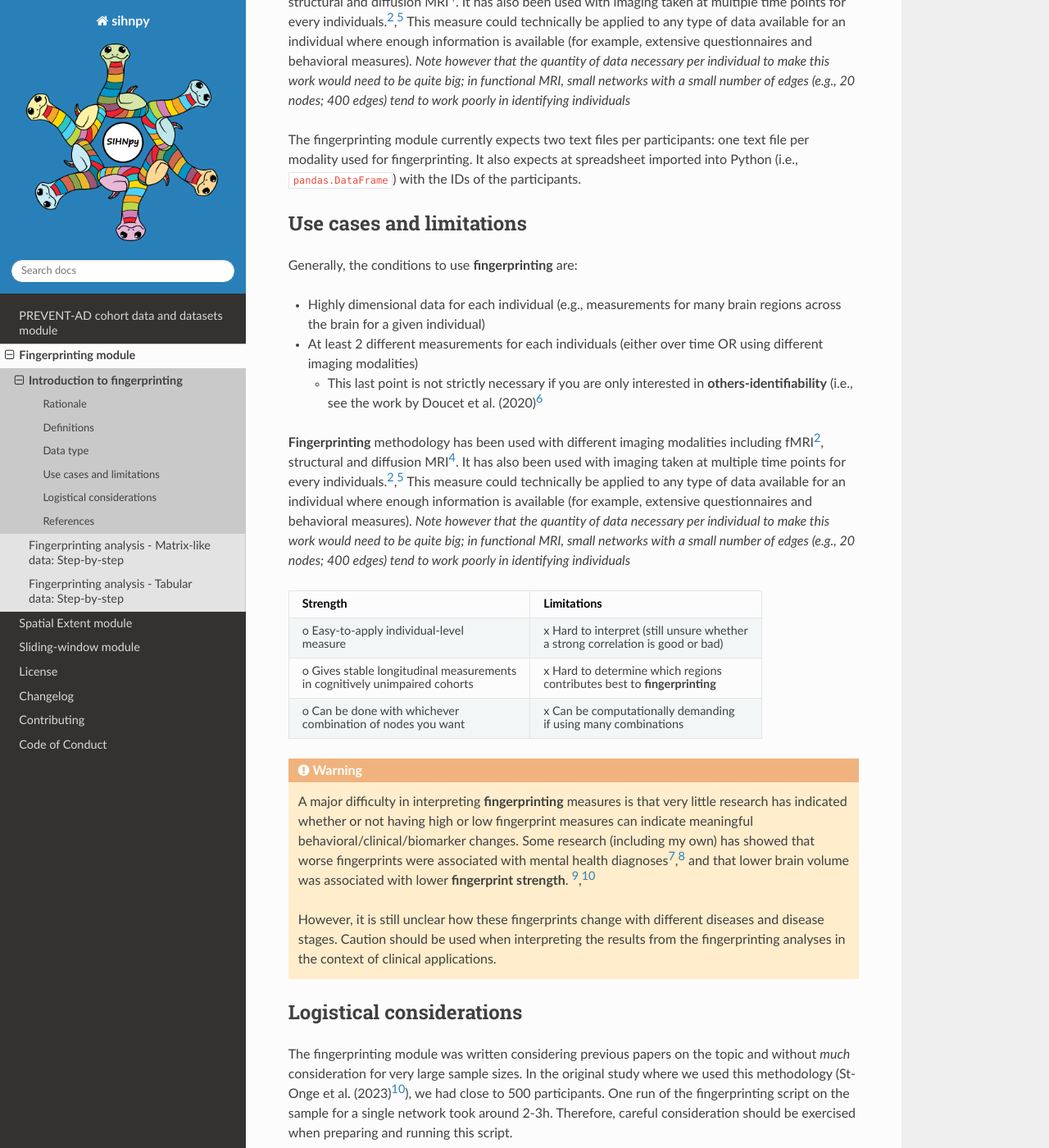
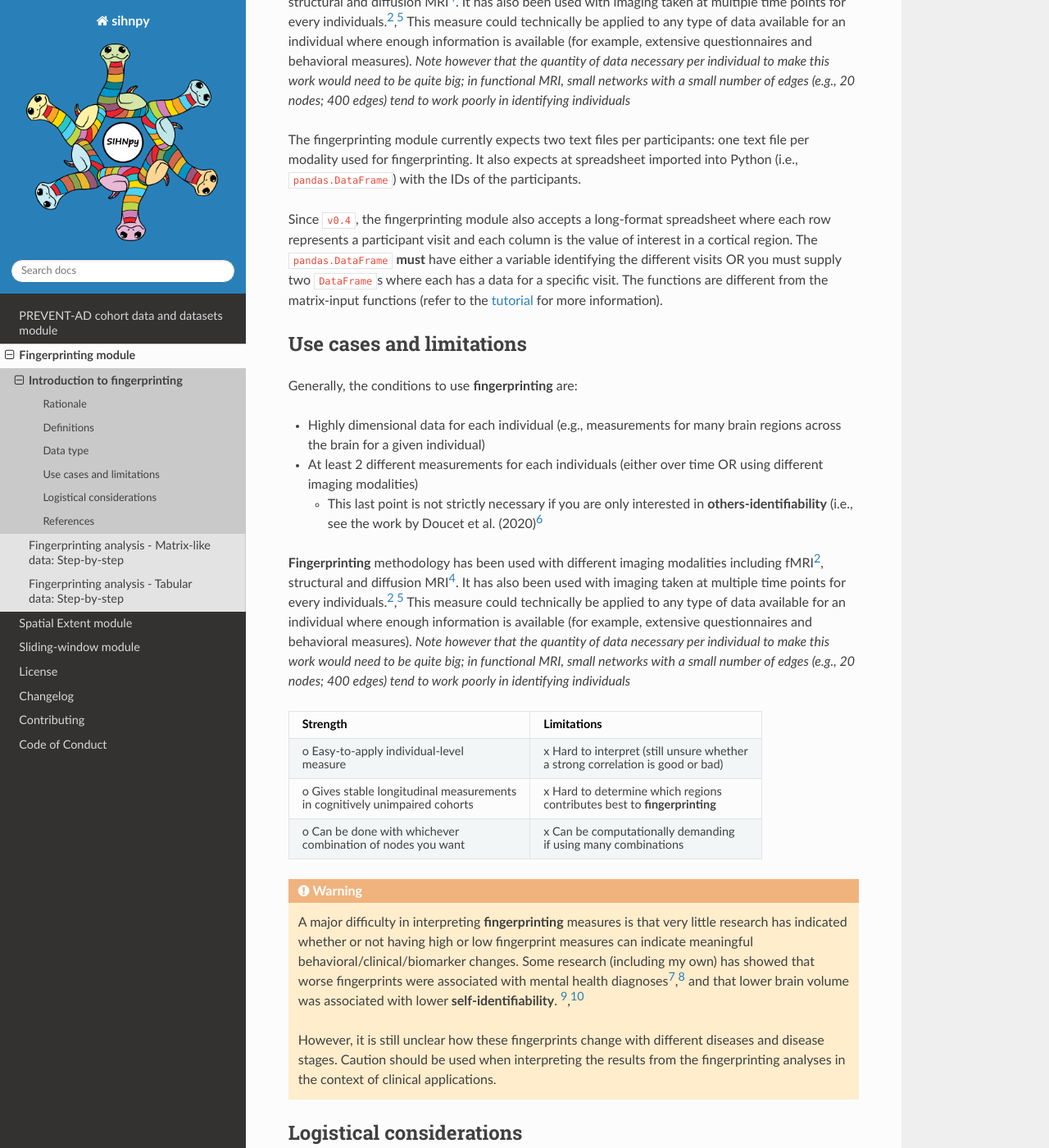
Before and after one commit to stong3/sihnpy, a Sphinx documentation site: the page built from docs/1.fingerprinting/fp_intro.md, in a window 1280 px wide and 1400 px high, scrolled down 1940 px. Shown: the whole window at 82% size. Built offline with Sphinx 7.4.7 and the Read the Docs theme 2.0.0, drawn with Linux system fonts in a browser that asks for light colours; pages that are not in the unit, such as notebooks, are missing from menus; some of the changed text lies outside the part shown.

````diff
--- a/docs/1.fingerprinting/fp_intro.md
+++ b/docs/1.fingerprinting/fp_intro.md
@@ -44,6 +44,8 @@ While there is no clear consensus in the field, we are using the definitions fro
 
 The fingerprinting module currently expects two text files per participants: one text file per modality used for fingerprinting. It also expects at spreadsheet imported into Python (i.e., `pandas.DataFrame`) with the IDs of the participants.
 
+Since `v0.4`, the fingerprinting module also accepts a long-format spreadsheet where each row represents a participant visit and each column is the value of interest in a cortical region. The `pandas.DataFrame` **must** have either a variable identifying the different visits OR you must supply two `DataFrame`s where each has a data for a specific visit. The functions are different from the matrix-input functions (refer to the {ref}`tutorial <1.fingerprinting/fp_tab_module:Fingerprinting analysis - Tabular data: Step-by-step>` for more information).
+
 ## Use cases and limitations
 
 Generally, the conditions to use **fingerprinting** are:
@@ -60,7 +62,7 @@ Generally, the conditions to use **fingerprinting** are:
 | o Can be done with whichever <br> combination of nodes you want | x Can be computationally demanding <br> if using many combinations |
 
 ```{warning}
-A major difficulty in interpreting **fingerprinting** measures is that very little research has indicated whether or not having high or low fingerprint measures can indicate meaningful behavioral/clinical/biomarker changes. Some research (including my own) has showed that worse fingerprints were associated with mental health diagnoses[^Kaufmann_2017],[^Kaufmann_2018] and that lower brain volume was associated with lower **fingerprint strength**. [^Ousdal_2020],[^St_Onge_2023]
+A major difficulty in interpreting **fingerprinting** measures is that very little research has indicated whether or not having high or low fingerprint measures can indicate meaningful behavioral/clinical/biomarker changes. Some research (including my own) has showed that worse fingerprints were associated with mental health diagnoses[^Kaufmann_2017],[^Kaufmann_2018] and that lower brain volume was associated with lower **self-identifiability**. [^Ousdal_2020],[^St_Onge_2023]
 
 However, it is still unclear how these fingerprints change with different diseases and disease stages. Caution should be used when interpreting the results from the fingerprinting analyses in the context of clinical applications.
 ```
````
Also changed, not shown: other parts of docs/1.fingerprinting/fp_intro.md (+1 -1 lines).
